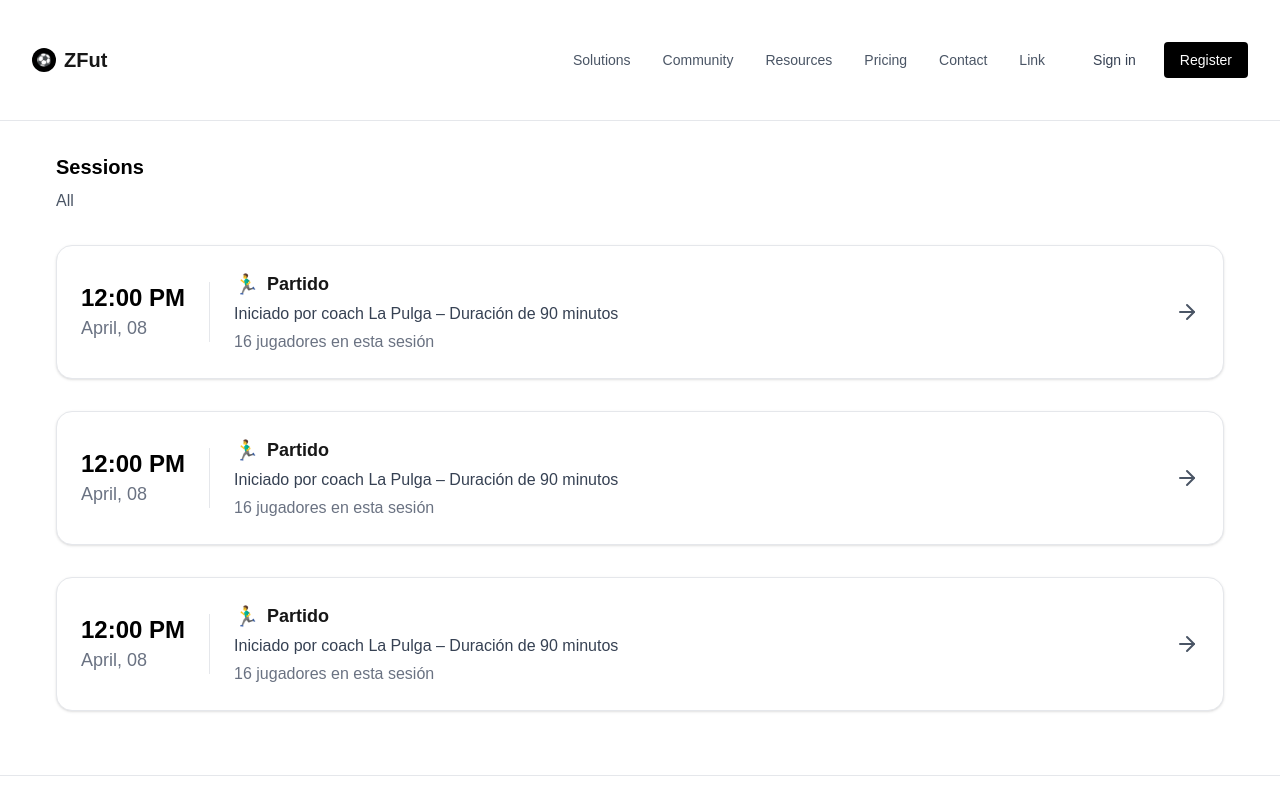
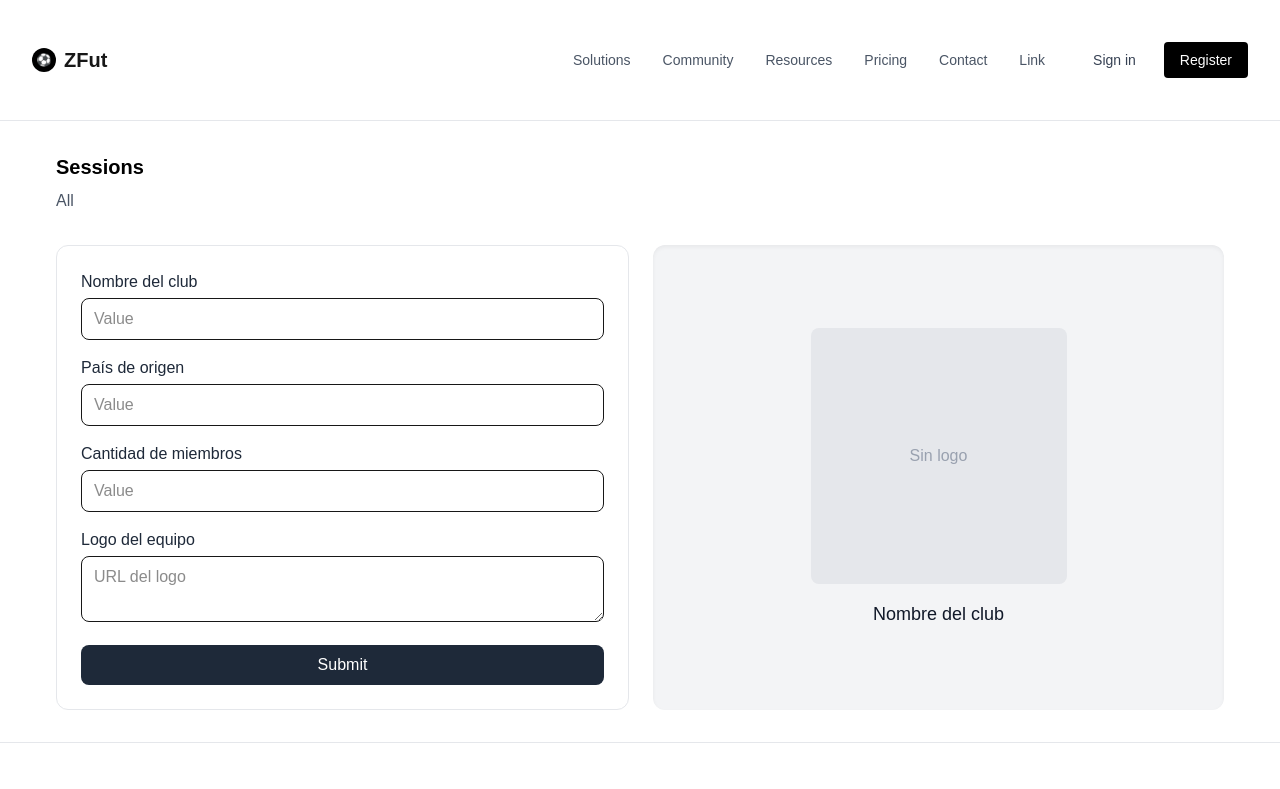
Before and after one commit to DEVS-Z/ZWebClient, a Next.js app in the folder zwebfit/: page /home in a window 1280 px wide. Shown: the top 789 px of the page. Built offline with nearby package versions, Linux system fonts and the light colour scheme.

Commit message:
feat(select2): commonselect

```diff
--- a/zwebfit/src/app/(dashboard)/(features)/(club)/club-add/page.tsx
+++ b/zwebfit/src/app/(dashboard)/(features)/(club)/club-add/page.tsx
@@ -1,3 +1,4 @@
+"use client";
 import ClubAddView from "./ClubAddView";
 
 
--- a/zwebfit/src/app/home/page.tsx
+++ b/zwebfit/src/app/home/page.tsx
@@ -1,11 +1,12 @@
 import PlayerCardContainer from "@/components/feactures/module/players/playerCard/PlayerCardContainer";
 import ClubHomePage from "../(dashboard)/(features)/(club)/club-home/page";
 import SessionHomePage from "../(dashboard)/(features)/(session)/session-home/page";
+import ClubAddPage from "../(dashboard)/(features)/(club)/club-add/page";
 
 export default function PublicHomePage() {
     return (
         <div className="w-full">
-            <SessionHomePage />
+            <ClubAddPage />
         </div>
     );
 }
--- /dev/null
+++ b/zwebfit/src/components/common/select2/Select2Dynamic/Select2DynamicContainer.tsx
@@ -0,0 +1,7 @@
+import { CustomSelectProps } from "@/models/common/select/ISelect";
+import Select2DynamicView from "./Select2DynamicView";
+
+
+export default function Select2DynamicContainer({ select2 } : {select2 : CustomSelectProps}){
+    return <Select2DynamicView select2={select2}/>
+}
--- /dev/null
+++ b/zwebfit/src/components/common/select2/Select2Dynamic/Select2DynamicView.tsx
@@ -0,0 +1,20 @@
+"use client";
+import { CustomSelectProps } from "@/models/common/select/ISelect";
+import React from "react";
+
+export default function Select2DynamicView({ select2 } : {select2 : CustomSelectProps}) {
+  return (
+    <select
+      value={select2.value ?? ""}
+      onChange={(e) => select2.onChange(e.target.value)}
+      className={`border border-gray-300 ${select2.className}`}
+    >
+      <option value="">{select2.placeholder}</option>
+      {select2.select.map((opt, index) => (
+        <option key={index} value={opt.value}>
+          {opt.label}
+        </option>
+      ))}
+    </select>
+  );
+}
--- a/zwebfit/src/components/feactures/module/clubs/forms/ClubFormAdd/ClubFormAddContainer.tsx
+++ b/zwebfit/src/components/feactures/module/clubs/forms/ClubFormAdd/ClubFormAddContainer.tsx
@@ -1,3 +1,4 @@
+"use client";
 import ClubFormAddView from "./ClubFormAddView";
 import { IClub } from "@/models/modules/IClub";
 
--- a/zwebfit/src/components/feactures/module/clubs/forms/ClubFormAdd/ClubFormAddView.tsx
+++ b/zwebfit/src/components/feactures/module/clubs/forms/ClubFormAdd/ClubFormAddView.tsx
@@ -1,3 +1,4 @@
+"use client";
 import { IClub } from "@/models/modules/IClub";
 
 export default function ClubFormAddView({onSubmit,
@@ -12,7 +13,7 @@ export default function ClubFormAddView({onSubmit,
   };
 
   return (
-    <div className="flex flex-col md:flex-row gap-6 bg-gray-50 p-4 rounded-xl shadow-sm">
+    <div className="flex flex-col md:flex-row gap-6">
       <form onSubmit={handleSubmit} className="flex-1 bg-white border border-gray-200 rounded-xl p-6 space-y-4">
         <div>
           <label htmlFor="name" className="block font-medium text-gray-800 mb-1">
--- /dev/null
+++ b/zwebfit/src/models/common/select/ISelect.ts
@@ -0,0 +1,12 @@
+export interface CommonSelect2 {
+  value: string | number;
+  label: string;
+}
+
+export interface CustomSelectProps {
+  value?: string | number;
+  onChange: (value: string | number) => void;
+  className?: string;
+  placeholder?: string;
+  select: CommonSelect2[];
+}
```
